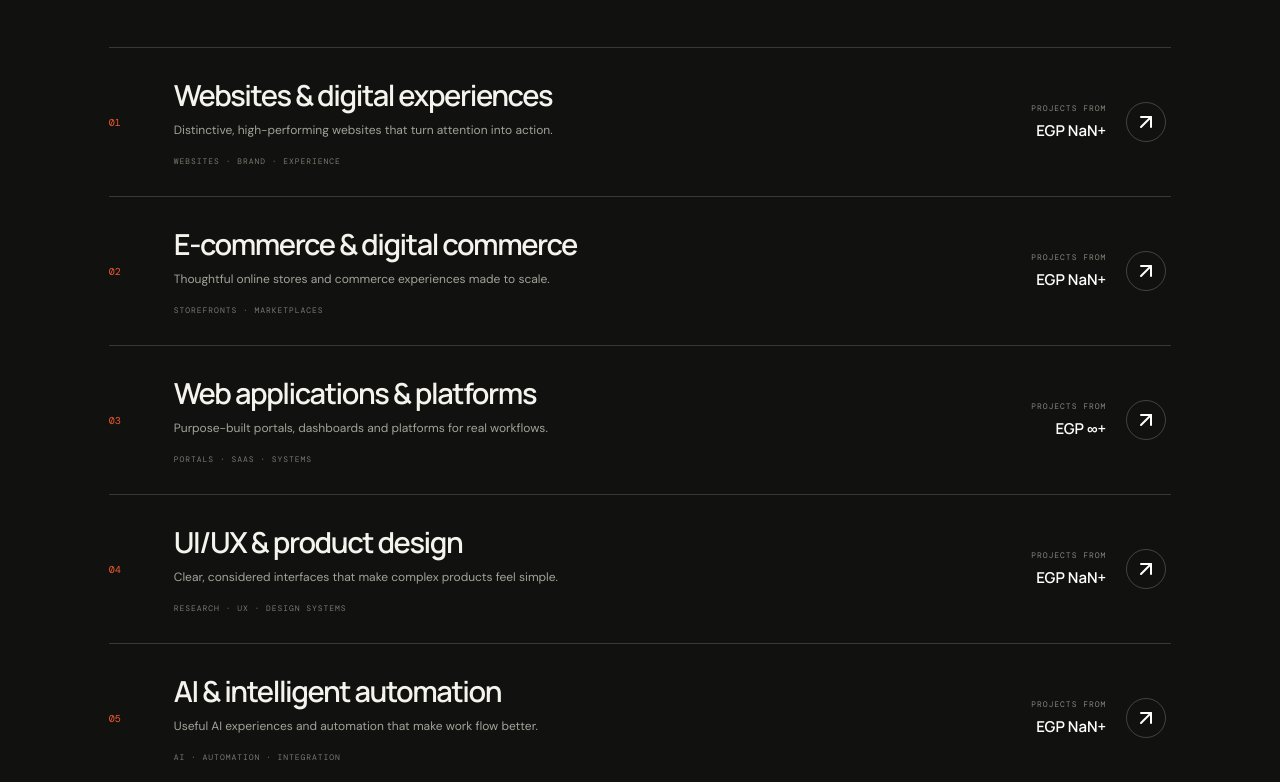
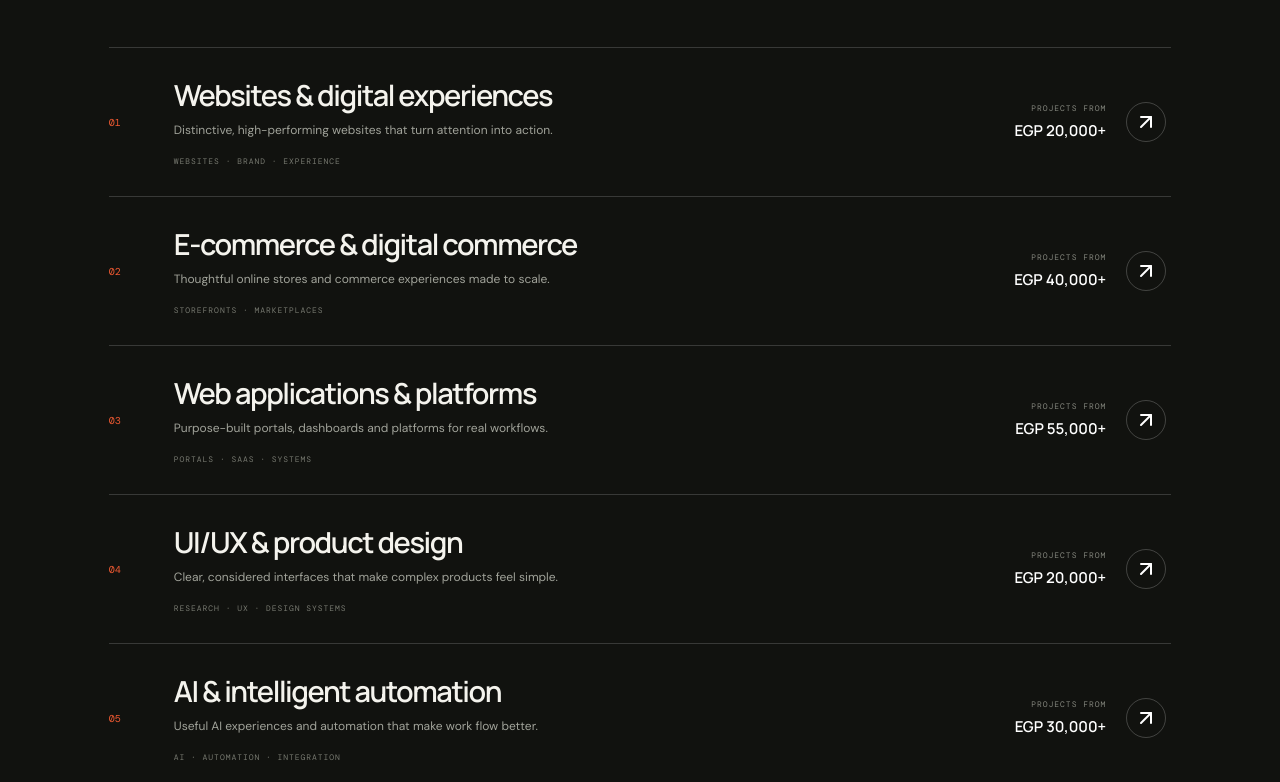
Before and after one commit to beshoy1402/veltrix, a Next.js app: page / in a window 1280 px wide. Shown: the part 2498-3280 px from the top of the page. Built offline with nearby package versions, Linux system fonts and the light colour scheme; no server answers; the database is empty.

Commit message:
Prevent invalid prices before Supabase catalogue loads

```diff
--- a/src/app/page.tsx
+++ b/src/app/page.tsx
@@ -50,6 +50,8 @@ export default function Home(){
   finally{setSending(false);}
  }
  const ar=lang==="ar";
+ const priceCategories:Record<string,string[]>={"01":["Business Websites"],"02":["E-commerce"],"03":["Business Systems","SaaS & APIs","Media & Portals","Education","Booking Platforms","Real Estate"],"05":["AI & Automation"]};
+ const getStartingPrice=(service:(typeof services)[number])=>{const live=(priceCategories[service.n]??[]).map(category=>categoryPrices[category]).filter(value=>Number.isFinite(value));return live.length?Math.min(...live):Number(service.price.replace(/,/g,""));};
  useEffect(()=>{fetch(`${process.env.NEXT_PUBLIC_SUPABASE_URL}/rest/v1/services?select=category,price_egp&is_published=eq.true`,{headers:{"apikey":process.env.NEXT_PUBLIC_SUPABASE_PUBLISHABLE_KEY??""}}).then(r=>r.ok?r.json():[]).then((rows:Array<{category:string;price_egp:number|string}>)=>{const grouped:Record<string,number[]>={};rows.forEach(x=>{(grouped[x.category]??=[]).push(Number(x.price_egp));});const mins:Record<string,number>={};Object.entries(grouped).forEach(([k,v])=>{if(v.length)mins[k]=Math.min(...v);});setCategoryPrices(mins);}).catch(()=>{});},[]);
  useEffect(()=>{try{let sid=sessionStorage.getItem("veltrix-session");if(!sid){sid=crypto.randomUUID();sessionStorage.setItem("veltrix-session",sid);}fetch(`${process.env.NEXT_PUBLIC_SUPABASE_URL}/rest/v1/site_events`,{method:"POST",headers:{"Content-Type":"application/json","apikey":process.env.NEXT_PUBLIC_SUPABASE_PUBLISHABLE_KEY??"","Prefer":"return=minimal"},body:JSON.stringify({event_type:"page_view",path:window.location.pathname,session_id:sid})}).catch(()=>{});}catch{}} ,[]);
  const copy=ar?{
@@ -75,7 +77,7 @@ export default function Home(){
   <section className="hero"><div className="heroCopy"><div className="eyebrow"><i/>{copy.eyebrow}</div><h1>{ar?<>اجعل خطوتك<br/>القادمة <em>مؤثرة.</em></>:<>Make your next<br/>move <em>matter.</em></>}</h1><p>{copy.intro}</p><div className="heroButtons"><button onClick={()=>setQuote(true)}>{copy.cta}<ArrowUpRight size={17}/></button><a href="#work">{ar?"اكتشف أعمالنا":"Explore our work"}<ArrowDownRight size={17}/></a></div><div className="heroFoot">01 — 06 <span>{ar?"اكتشف المزيد":"SCROLL TO EXPLORE"}</span><i/></div></div><div className="heroArt"><div className="gridTexture"/><div className="ring ring1"/><div className="ring ring2"/><div className="ring ring3"/><div className="orb"><i/></div><small>FORM FOLLOWS<br/>FORWARD THINKING</small><b>V / 2026<br/>DIGITAL STUDIO</b><strong>✳</strong></div><div className="heroIndex">V. <span>EST. FOR WHAT&apos;S NEXT</span></div></section>
   <div className="ticker"><div>STRATEGY <b>✳</b> DESIGN <b>✳</b> DEVELOPMENT <b>✳</b> DIGITAL EXPERIENCES <b>✳</b> INNOVATION <b>✳</b> STRATEGY <b>✳</b> DESIGN <b>✳</b> DEVELOPMENT <b>✳</b> DIGITAL EXPERIENCES <b>✳</b></div></div>
   <section className="section work" id="work"><div className="sectionHead"><div><label>A FEW GOOD THINGS</label><h2>{copy.work}</h2></div><p>{copy.workText}</p></div><div className="filters">{["All","Websites","Commerce","Platforms"].map(x=><button className={filter===x?"active":""} onClick={()=>setFilter(x)} key={x}>{x}</button>)}</div><div className="projectGrid">{shown.map((p,i)=><article className={i===0?"project featured":"project"} key={p.name}><button className={"projectArt "+p.theme} onClick={()=>setPreview(p)} aria-label={"Preview "+p.name}><div className="browser"><i/><i/><i/><span>VELTRIX / SELECTED WORK</span></div><div className="mockPage"><small>AN EXPERIENCE, REIMAGINED</small><strong>{p.name}</strong><div className="mockLines"><i/><i/><i/></div><div className="mockBlob"/></div><span className="preview"><Play size={13} fill="currentColor"/> OPEN CONCEPT</span></button><div className="projectInfo"><div><small>{p.type}</small><h3>{p.name}</h3></div><button onClick={()=>setPreview(p)} aria-label={"View "+p.name}><ArrowUpRight/></button></div></article>)}</div><div className="workFoot"><span>SELECTED PROJECTS / 2026</span><small>Illustrative concept previews — not represented as completed client work.</small><a href="#contact">Discuss a project <ArrowUpRight size={15}/></a></div></section>
-  <section className="services" id="services"><div className="section serviceInner"><div className="sectionHead"><div><label>{copy.services}</label><h2>{copy.serviceTitle}</h2></div><p>From the first spark to the final pixel, we bring the right thinking and craft to every challenge.</p></div><div className="serviceList">{services.map(s=><article className="serviceRow" key={s.n}><span>{s.n}</span><div><h3>{s.name}</h3><p>{s.desc}</p><small>{s.tag}</small></div><div className="price"><small>PROJECTS FROM</small><strong>EGP {Number((s.n==="01"?categoryPrices["Business Websites"]:s.n==="02"?categoryPrices["E-commerce"]:s.n==="03"?Math.min(...["Business Systems","SaaS & APIs","Media & Portals","Education","Booking Platforms","Real Estate"].map(k=>categoryPrices[k]??Infinity)):s.n==="05"?categoryPrices["AI & Automation"]:undefined)??s.price).toLocaleString("en-US")}+</strong></div><button onClick={()=>setQuote(true)} aria-label={"Enquire about "+s.name}><ArrowUpRight/></button></article>)}</div><p className="priceNote">* Indicative starting prices. Final scope and quotation depend on project requirements. Minimum project engagement: EGP 20,000.</p></div></section>
+  <section className="services" id="services"><div className="section serviceInner"><div className="sectionHead"><div><label>{copy.services}</label><h2>{copy.serviceTitle}</h2></div><p>From the first spark to the final pixel, we bring the right thinking and craft to every challenge.</p></div><div className="serviceList">{services.map(s=><article className="serviceRow" key={s.n}><span>{s.n}</span><div><h3>{s.name}</h3><p>{s.desc}</p><small>{s.tag}</small></div><div className="price"><small>PROJECTS FROM</small><strong>EGP {getStartingPrice(s).toLocaleString("en-US")}+</strong></div><button onClick={()=>setQuote(true)} aria-label={"Enquire about "+s.name}><ArrowUpRight/></button></article>)}</div><p className="priceNote">* Indicative starting prices. Final scope and quotation depend on project requirements. Minimum project engagement: EGP 20,000.</p></div></section>
   <section className="studio section" id="studio"><div className="studioArt"><div className="stamp"><Asterisk size={48}/><b>THINK<br/>BEYOND<br/>EXPECTED</b></div><small>A DIFFERENT KIND OF DIGITAL STUDIO</small></div><div className="studioCopy"><label>{copy.studio}</label><h2>{copy.studioTitle}</h2><p>{copy.studioText}</p><div className="people"><span>OA</span><span>BR</span><div><b>Omar Ali · Beshoy Ramy</b><small>Strategy & Technology</small></div></div><a href="#contact">Get to know us <ArrowUpRight size={16}/></a></div></section>
   <section className="process section"><div className="sectionHead"><div><label>{copy.process}</label><h2>Clear thinking.<br/>Thoughtful making.</h2></div><strong>V<span>/</span></strong></div><div className="steps">{["Discover","Define","Design","Develop","Deliver"].map((s,i)=><article key={s}><small>0{i+1}</small><h3>{ar?["اكتشاف","تحديد","تصميم","تطوير","إطلاق"][i]:s}</h3><p>{["We listen, ask better questions and understand what success means.","We turn insight into a focused plan, priorities and direction.","We shape the experience, system and details before we build.","We bring the idea to life with care, performance and precision.","We test, launch and stay close as your business evolves."][i]}</p><i/></article>)}</div></section>
   <section className="insights section" id="insights"><div><label>THE VELTRIX JOURNAL</label><h2>Ideas worth<br/><em>moving with.</em></h2><p>Perspectives on design, technology and the digital decisions shaping tomorrow.</p></div><div className="insightCard"><Asterisk size={35}/><b>COMING INTO FOCUS</b><small>Insights and articles are coming soon.</small></div></section>
```
